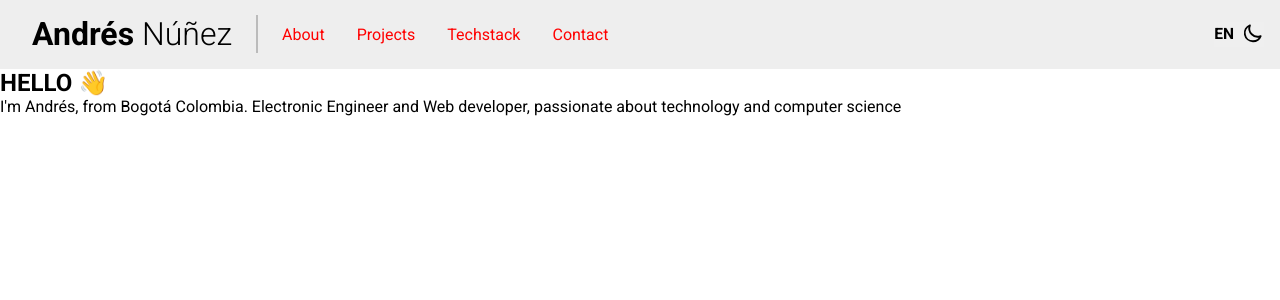
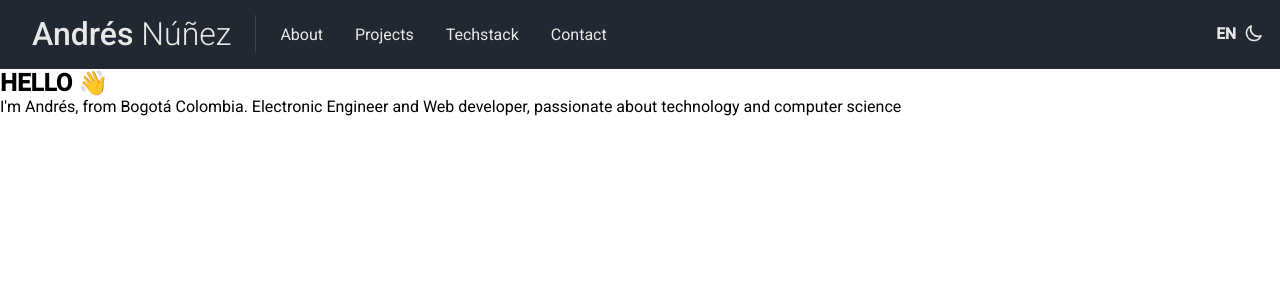
Before and after one commit to AndresNunezG/AndresNunezG.github.io, a React (Create React App) app: page / in a window 1280 px wide. Shown: the top 300 px of the page. Built offline with nearby package versions, Linux system fonts and the light colour scheme.

Commit message:
theme and language switch enable

```diff
--- a/public/index.html
+++ b/public/index.html
@@ -10,7 +10,7 @@
     />
     <link rel="preconnect" href="https://fonts.googleapis.com">
     <link rel="preconnect" href="https://fonts.gstatic.com" crossorigin>
-    <link href="https://fonts.googleapis.com/css2?family=Roboto:wght@300;400;700&display=swap" rel="stylesheet">
+    <link href="https://fonts.googleapis.com/css2?family=Roboto:wght@300;400;500&display=swap" rel="stylesheet">
     <title>Andr&eacute;s N&uacute;ñez</title>
   </head>
   <body>
--- a/src/App.css
+++ b/src/App.css
@@ -5,7 +5,16 @@
     font-family: 'Roboto', sans-serif;
 }
 
-:root {
-    --main-bg-color: #EEE;
-    --navbar-divline-color: #BBB
+.light {
+    --main-bg-color: #BDD5EA;
+    --main-fg-color: #495867;
+    --navbar-divline-color: #577399;
+    --hover-color: #FE5F55;
 }
+
+.dark {
+    --main-bg-color: #222831;
+    --main-fg-color: #E8E8E8;
+    --navbar-divline-color: #30475E;
+    --hover-color: #F05454;
+}
--- a/src/components/styles/Navbar.css
+++ b/src/components/styles/Navbar.css
@@ -6,13 +6,15 @@
     background-color: var(--main-bg-color);
     display: flex;
     align-items: center;
+    color: var(--main-fg-color);
 }
 
 .Navbar__name {
     display: flex;
     margin: 0.5em;
     padding: 0 1.5em;
-    border-right: solid 2px var(--navbar-divline-color);
+    border-right: solid 1px var(--navbar-divline-color);
+    transition: 200ms ease;
 }
 
 .Navbar__firstname,
@@ -20,8 +22,8 @@
     margin: 0;
 }
 
-.Navbar__lastname {
-    font-weight: 700;
+.Navbar__firstname {
+    font-weight: 500;
 }
 
 .Navbar__lastname {
@@ -39,7 +41,12 @@
 .Navbar a {
     margin: 0 1em;
     text-decoration: none;
-    color: red;
+    transition: 200ms ease;
+    color: var(--main-fg-color);
+}
+
+.Navbar a:hover {
+    color: var(--hover-color);
 }
 
 .Navbar__right {
@@ -49,11 +56,20 @@
 .Leng__button,
 .Theme__button {
     border-style: none;
-    background-color: none;
+    background-color: inherit;
     cursor: pointer;
+    color: var(--main-fg-color);
 }
 
 .Icon__theme {
-    width: 22px;
+    width: 20px;
     margin-left: 8px;
 }
+
+.Leng__button h3, .Icon__theme {
+    transition: 200ms ease;
+}
+
+.Leng__button h3:hover, .Icon__theme:hover {
+    color: var(--hover-color);
+}
--- a/src/data.js
+++ b/src/data.js
@@ -6,7 +6,7 @@
         contact: "Contact",
     },
     {
-        about: "Acerca",
+        about: "Acerca de",
         projects: "Projectos",
         techstack: "Tecnologías",
         contact: "Contacto",
--- a/src/pages/Home.jsx
+++ b/src/pages/Home.jsx
@@ -8,16 +8,14 @@
     const [language, handleClickLeng] = useLanguage();
     const [theme, handleClickTheme] = useTheme();
     return (
-        <main>
+        <main className={theme ? "light" : "dark"}>
             <Navbar
              language={language}
-             theme={theme}
              onClickLeng={handleClickLeng}
              onClickTheme={handleClickTheme}
             />
             <About
              language={language}
-             theme={theme}
             />
         </main>
     )
```
